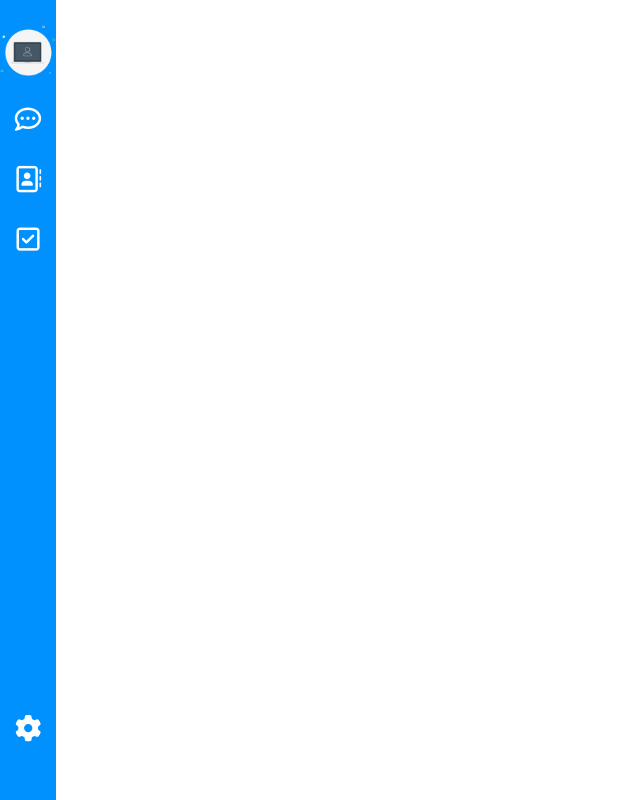
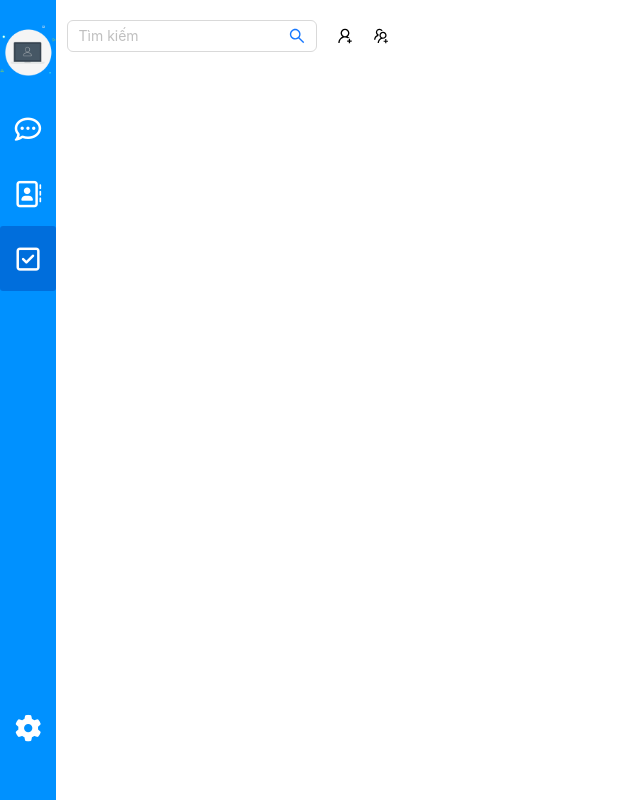
Before and after one commit to ductd123/DATN_Final, a React (Create React App) app in the folder scproject/: page /volunteers in a window 1280 px wide. Shown: the whole page, without its empty margins (0-640 px from the left). Built offline with nearby package versions, Linux system fonts and the light colour scheme.

Commit message:
add searchbox component

```diff
--- a/scproject/src/Component/Chatbox/ChatBox.jsx
+++ b/scproject/src/Component/Chatbox/ChatBox.jsx
@@ -6,7 +6,6 @@ export default class ChatBox extends Component {
     return (
       <div className="w-[1081px]">
         <div className="flex">
-            <div className="w-[2px] h-[100vh] bg-[#eaedf0]"></div>
             <div className="items-center mx-auto mt-[100px] items-center">
                 <span className="text-center w-[415spanx] h-[42px]"><b>Chào mừng bạn đến với WEB ZALO Fake</b>, <br /> hãy cùng nhau tạo nên nhưng cuộc trò chuyện thật gải tạo nào!</span>
                 <img className="mx-auto w-[380px] h-[230px]" src={anh} alt="" />
--- /dev/null
+++ b/scproject/src/Component/Common/Searchbox.jsx
@@ -0,0 +1,34 @@
+import React, { Component } from 'react';
+import PropTypes from 'prop-types';
+import { Input } from 'antd';
+import { SearchOutlined, UserAddOutlined, UsergroupAddOutlined } from '@ant-design/icons';
+class Searchbox extends Component {
+    constructor(props) {
+        super(props);
+    }
+
+    render() {
+        let suffix = (
+            <SearchOutlined
+                style={{
+                    fontSize: 16,
+                    color: '#1677ff',
+                }}
+            />
+        );
+        return (
+            <div className="relative" style={{height:'max-content'}}>
+                <div className="flex justify-center items-center mt-[20px] w-[343px]">
+                    <Input placeholder="Tìm kiếm" onClick={this.props.handleOpenSearch} allowClear suffix={suffix} style={{ width: 250 }} />
+                    {this.props.search ? <button className="hoversearch w-[67px] h-[32px] font-[600px] ml-[5px]  px-[15px]" style={{border:'1px solid #d9d9d9', borderRadius:'6px'}} onClick={this.props.handleCloseSearch} >Đóng</button> :
+                        <div className="">
+                            <UserAddOutlined style={{ padding: '0 20px' }} />
+                            <UsergroupAddOutlined />
+                        </div>
+                    }
+                </div>
+            </div>
+        );
+    }
+}
+export default Searchbox;
--- a/scproject/src/Component/HomePageForVolunteer.jsx
+++ b/scproject/src/Component/HomePageForVolunteer.jsx
@@ -1,14 +1,27 @@
 import React, { Component } from 'react'
 
 import HomepageLeft from './NavPanel/HomepageLeft'
-import HomepageMid from './ListFriend/HomepageMid'
-import HomepageRight from './Chatbox/ChatBox'
-
+import { Input } from 'antd';
+import { SearchOutlined, UserAddOutlined, UsergroupAddOutlined } from '@ant-design/icons';
+import Searchbox from './Common/Searchbox';
 export default class HomePageForVolunteer extends Component {
+  constructor(props) {
+    super(props);
+    this.state = {
+      search: false,
+    }
+  }
+  handleOpenSearch = () => {
+    this.setState({ search: true })
+  }
+  handleCloseSearch = () => {
+    this.setState({ search: false })
+  }
   render() {
     return (
       <div className='flex'>
-        <HomepageLeft/>
+        <HomepageLeft />
+        <Searchbox search={this.state.search} handleCloseSearch={this.handleCloseSearch} handleOpenSearch={this.handleOpenSearch} />
       </div>
     )
   }
--- a/scproject/src/Component/ListFriend/HomepageMid.jsx
+++ b/scproject/src/Component/ListFriend/HomepageMid.jsx
@@ -5,6 +5,7 @@ import React, { Component } from 'react'
 import UserList from "./UseList";
 import { Input } from 'antd';
 import { SearchOutlined, UserAddOutlined, UsergroupAddOutlined } from '@ant-design/icons';
+import Searchbox from "../Common/Searchbox";
 class HomepageMid extends Component {
     constructor(props) {
         super(props);
@@ -13,37 +14,20 @@ class HomepageMid extends Component {
             active: false,
         }
     }
+    handleactive = (e) => {
+        this.setState({
+            active: e ,
+        })
+    }
     handleOpenSearch = () => {
         this.setState({ search: true })
     }
     handleCloseSearch = () => {
         this.setState({ search: false })
     }
-    handleactive = (e) => {
-        this.setState({
-            active: e ,
-        })
-    }
-
     render() {
-        let suffix = (
-            <SearchOutlined
-                style={{
-                    fontSize: 16,
-                    color: '#1677ff',
-                }}
-            />
-        );
         return (<div className="detail-panel relative">
-            <div className="flex justify-center items-center mt-[20px] w-[343px]">
-                <Input placeholder="Tìm kiếm" onClick={this.handleOpenSearch} allowClear suffix={suffix} style={{ width: 250 }} />
-                {this.state.search ? <button className="hoversearch w-[67px] h-[32px] font-[600px] ml-[5px]  px-[15px]" onClick={this.handleCloseSearch} >Đóng</button> :
-                    <div className="">
-                        <UserAddOutlined style={{ padding: '0 15px' }} />
-                        <UsergroupAddOutlined />
-                    </div>
-                }
-            </div>
+            <Searchbox search={this.state.search} handleCloseSearch={this.handleCloseSearch} handleOpenSearch={this.handleOpenSearch}/>
 
             {this.state.search ? <div className="search absolute top-[65px] left-0 w-[343px] h-[670px] bg-[white] p-[15px]">
 
--- a/scproject/src/Component/NavPanel/HomepageLeft.jsx
+++ b/scproject/src/Component/NavPanel/HomepageLeft.jsx
@@ -6,7 +6,7 @@ export default function HomepageLeft() {
             <img src={anh} alt="" />
         </div>
         <div className="flex flex-col justify-between h-[85%]">
-            <div className="flex flex-col ">
+            <div className="nav-link flex flex-col ">
                 <NavLink to='/home'>
                     <i className="icon-nav-panel fa-regular fa-comment-dots"></i>
                 </NavLink>
--- a/scproject/src/css/detailPanel.css
+++ b/scproject/src/css/detailPanel.css
@@ -1,11 +1,12 @@
-.detail-panel{
+.detail-panel {
   width: 343px;
   height: 100vh;
+  border-right: 1px solid #b9b9b9;
 }
-.icon-add-searchbox{
+.icon-add-searchbox {
   padding: 10px;
 }
-.time-chat{
+.time-chat {
   position: absolute;
   right: 0;
   font-size: 12px;
@@ -13,7 +14,7 @@
   font-weight: 500;
   color: #666666;
 }
-.list-chat-avatar{
+.list-chat-avatar {
   height: 48px;
   width: 48px;
   border-radius: 50%;
@@ -22,20 +23,41 @@
   -ms-border-radius: 50%;
   -o-border-radius: 50%;
 }
-.list-chat-container{
+.list-chat-container {
   padding: 10px;
 }
-.nav-panel-switch{
+.nav-panel-switch {
   cursor: pointer;
 }
-.menu-panel{
+.menu-panel {
   height: 100vh;
   width: 56px;
   background: #0091ff;
 }
-.text-card{
+.text-card {
   max-width: 200px;
   white-space: nowrap;
   /* word-break: break-all; */
-    overflow: hidden;;
+  overflow: hidden;
 }
+.detail-panel-search {
+  border: 1px solid black;
+  border-radius: 6px;
+}
+.detail-panel-search-container input {
+  height: 32px;
+  border: 1px solid black;
+  font-size: 0.875rem;
+  font-weight: 400;
+  line-height: 1.5;
+  line-height: 32px;
+  border-radius: 5px;
+  width: 100%;
+  box-sizing: border-box;
+  padding: 0 30px;
+}
+.detail-panel-search-container {
+  display: flex;
+  justify-content: space-around;
+  margin-top: 10px;
+}
--- a/scproject/src/css/homepage.css
+++ b/scproject/src/css/homepage.css
@@ -5,10 +5,20 @@
     border-radius: 5px;
 }
 .icon-nav-panel{
-    padding: 30px 0;
+    padding: 20px 0;
     color: white;
     height: 20px;
     font-size: 1.65rem;
+    margin-bottom: 25px;
+}
+.nav-link a{
+    border-radius: 3px;
+}
+.nav-link{
+    margin-top: 20px;
+}
+.nav-link .active{
+    background-color: #006edc;
 }
 .setting-button{
     cursor: pointer;
```
Lines whose indentation alone changed are shown as unchanged.
